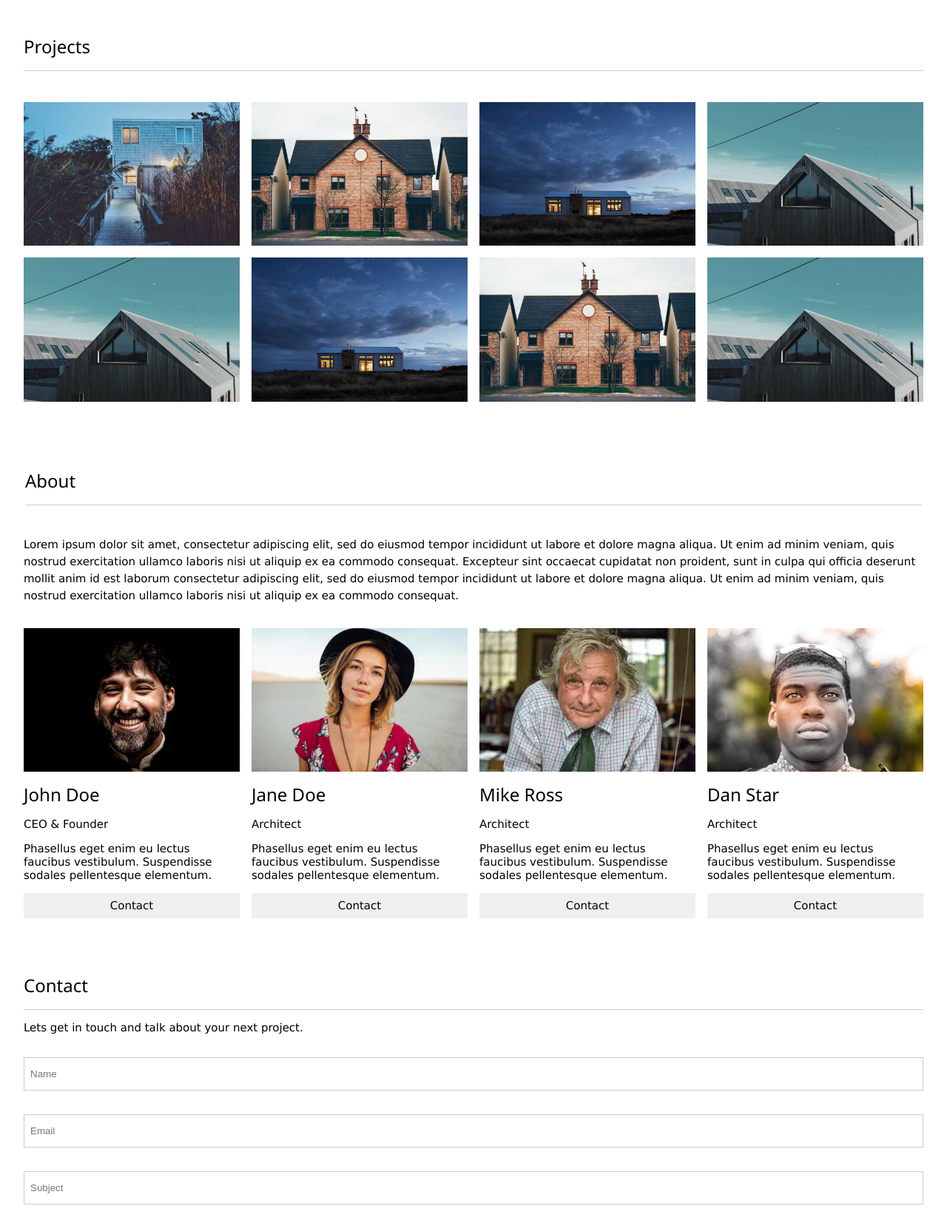
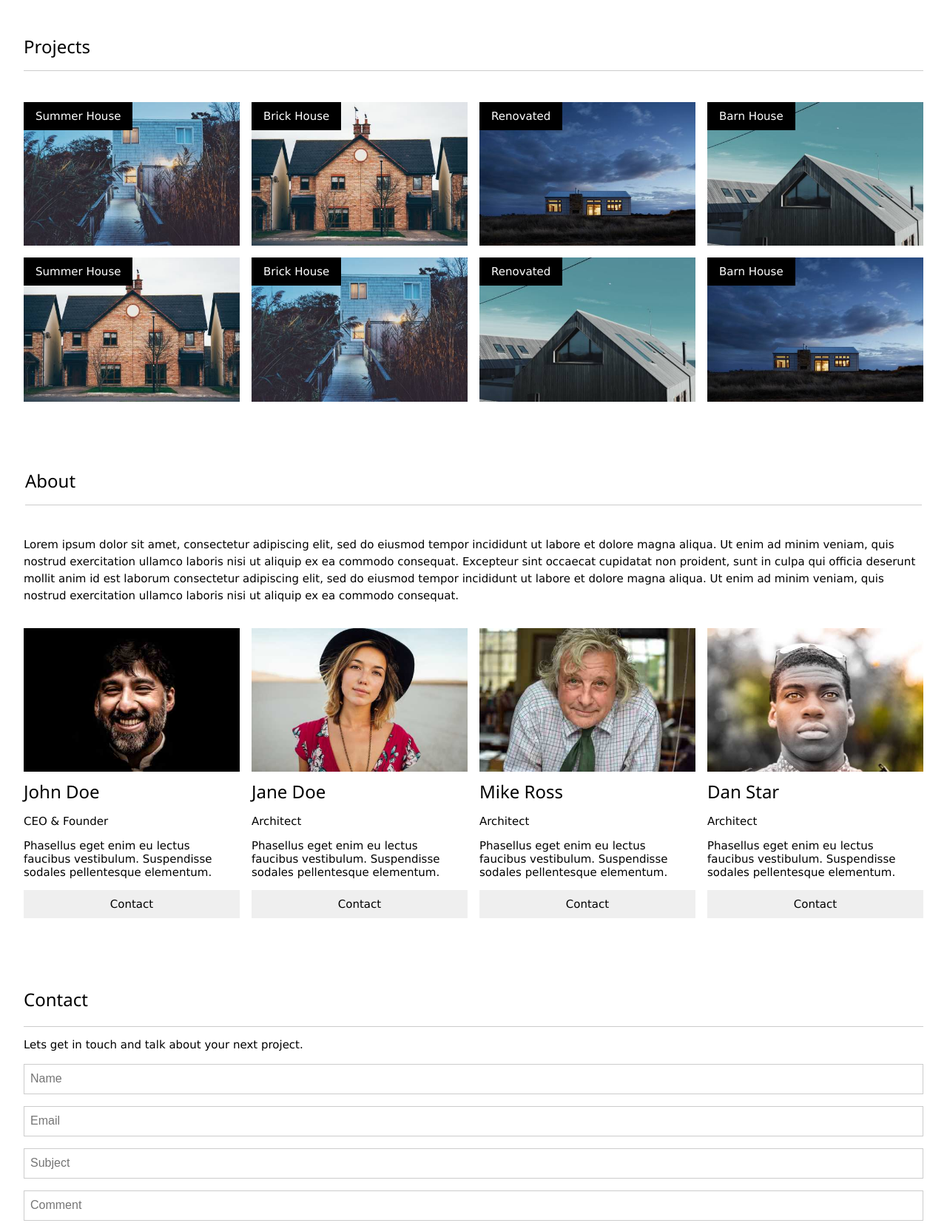
Before and after one commit to Ubaid-raza1/template-6, a plain HTML site: page index.html in a window 1280 px wide. Shown: the part 740-2393 px from the top of the page at 74% size. Drawn offline with Linux system fonts and the light colour scheme.

Commit message:
changing

```diff
--- a/index.html
+++ b/index.html
@@ -8,6 +8,7 @@
     <link rel="stylesheet" href="style.css" />
   </head>
   <body>
+    <div class="main">
     <div class="first-main">
       <div class="container-1">
         <div class="navbar">
@@ -21,7 +22,10 @@
           </div>
         </div>
         <div class="head-1">
-          <span><b class="head-back"> BR</b><span class="head"> Architects</span></span>
+          <span
+            ><b class="head-back"> BR</b
+            ><span class="head"> Architects</span></span
+          >
         </div>
       </div>
       <div class="second-main">
@@ -31,22 +35,40 @@
           </div>
           <div class="main-img-1">
             <div class="img-1">
-              <!-- <figure> -->
-
-              <img src="./images/house1.jpg" alt="" class="after-img" />
-              <figcaption></figcaption>
-              <!-- </figure> -->
-
-              <img src="./images/house2.jpg" alt="" class="after-img" />
-
-              <img src="./images/house3.jpg" alt="" class="after-img" />
-              <img src="./images/house4.jpg" alt="" class="after-img" />
+              <div class="img-1-1">
+                <div class="img-footer-1">summer house</div>
+                <img src="./images/house1.jpg" alt=""  />
+              </div>
+              <div class="img-1-1">
+                <span class="img-footer-1">brick house</span>
+                <img src="./images/house2.jpg" alt=""  />
+              </div>
+              <div class="img-1-1">
+              <div class="img-footer-1">renovated</div>
+              <img src="./images/house3.jpg" alt=""  />
+            </div>
+            <div class="img-1-1">
+                <div class="img-footer-1">barn house</div>
+              <img src="./images/house4.jpg" alt=""  />
+            </div>
           </div>
           <div class="img-2">
-              <img src="./images/house4.jpg" alt="" class="before-img" />
-              <img src="./images/house3.jpg" alt="" class="before-img" />
-              <img src="./images/house2.jpg" alt="" class="before-img" />
-              <img src="./images/house4.jpg" alt="" class="before-img" />
+            <div class="img-1-2">
+            <div class="img-footer-2">summer house</div>
+            <img src="./images/house2.jpg" alt=""  />
+          </div>
+          <div class="img-1-2">
+            <div class="img-footer-2">brick house</div>
+            <img src="./images/house1.jpg" alt=""  />
+          </div>
+          <div class="img-1-2">
+            <div class="img-footer-2">renovated</div>
+            <img src="./images/house4.jpg" alt=""  />
+          </div>
+          <div class="img-1-2">
+            <div class="img-footer-2">barn house</div>
+            <img src="./images/house3.jpg" alt=""  />
+          </div>
           </div>
         </div>
       </div>
@@ -145,17 +167,17 @@
           </form>
         </div>
       </div>
-        <div class="container-5">
-          <div class="img-3">
-            <img src="./images/last-img.jpg" alt="" class="last-img" />
+      <div class="container-5 img-3">
+
+          <img src="./images/last-img.jpg" alt="" class="" />
+
       </div>
     </div>
-      </div>
-      <div class="container-6">
+    <!-- <div class="container-6"> -->
       <footer>
-          <p>powered by<a href="">w3.css</a></p>
+        <p>Powered by <a href="">w3.css</a></p>
       </footer>
-      </div>
+    <!-- </div> -->
   </div>
   </body>
 </html>
--- a/style.css
+++ b/style.css
@@ -22,7 +22,7 @@ html {
     color: #000;
     display: flex;
     justify-content: space-between;
-    padding: 10px 0px;
+    padding: 10px 0px 11px 0px;
     font-family: Verdana, sans-serif;
     z-index: 1;
     position: fixed;
@@ -101,7 +101,6 @@ html {
     padding: 16px 0px;
     margin: 10px 0px;
     border-bottom: 1px #ccc solid;
-
 }
 
 .head-2 {
@@ -114,24 +113,52 @@ html {
 
 .img-1 {
     display: flex;
-    flex-direction: row;
-    justify-content: space-around;
     margin-bottom: 16px !important;
 }
 
-.after-img {
-    width: 24.99999%;
+.img-footer-1 {
+    position: absolute;
+    padding: 10px 16px;
+    background-color: #000;
+    color: #fff;
+    font-size: 15px;
+    font-family: Verdana, sans-serif;
+    text-transform: capitalize;
+}
+
+.img-1-1 {
+    position: relative;
+    width: 100%;
     padding: 0px 8px;
+}
+
+.img-1-1>img {
+    width: 100%;
 }
 
 .img-2 {
     display: flex;
+}
+
+.img-1-2 {
+    width: 100%;
+    padding: 0px 8px;
+    position: relative;
+}
+
+.img-1-2>img {
+    width: 100%;
 
 }
 
-.before-img {
-    width: 24.99999%;
-    padding: 0px 8px;
+.img-footer-2 {
+    position: absolute;
+    padding: 10px 16px;
+    background-color: #000;
+    color: #fff;
+    font-size: 15px;
+    font-family: Verdana, sans-serif;
+    text-transform: capitalize;
 }
 
 /* step 3 */
@@ -190,7 +217,7 @@ html {
 
 .card-btn {
     width: 100%;
-    padding: 8px 16px;
+    padding: 10px 16px;
     font-size: 15px;
     font-family: Verdana, sans-serif;
     border: none;
@@ -205,6 +232,7 @@ html {
 /* step 4 */
 .container-4 {
     padding: 32px 16px;
+    margin-top: 15px;
 }
 
 .head-4>h3 {
@@ -212,7 +240,7 @@ html {
     font-family: 'Segoe UI', Arial, sans-serif;
     font-weight: 400;
     text-transform: capitalize;
-    padding: 16px 0px;
+    padding: 20px 0px;
     margin: 10px 0px;
     border-bottom: 1px #ccc solid;
 }
@@ -225,19 +253,24 @@ html {
 
 input {
     width: 100%;
-    padding: 14px 8px;
-    margin: 16px 0px;
+    padding: 12px 8px;
+    margin: 2px 0px 14px 0px;
     border: #ccc 1px solid;
 }
 
+input::-webkit-input-placeholder {
+    font-size: 16px;
+}
+
 .form-btn {
-    padding: 8px 16px;
-    margin: 16px 0px;
+    padding: 10px 16px 11px 16px;
+    margin: 15px 0px 15px 0px;
     background-color: #000;
     color: #fff;
-    text-transform: capitalize;
+    text-transform: uppercase;
     font-size: 15px;
     border: none;
+    font-family: Verdana, sans-serif;
 }
 
 
@@ -247,20 +280,28 @@ input {
 }
 
 /* step 5 */
+img {
+    vertical-align: middle;
+    border-style: none;
+}
 
-.last-img {
+.img-3>img {
+    padding: 0.15px 16px;
     width: 100%;
     height: 100%;
 }
 
 /* step 6 */
-.container-6 {
+.container-6 {}
+
+footer {
+    /* padding: 16px 0px; */
+    padding-top: 18px;
+    padding-bottom: 19px;
     background-color: #000;
     color: #fff;
-}
+    width: 100%;
 
-footer {
-    padding: 16px 0px;
 }
 
 footer>p {
@@ -268,12 +309,14 @@ footer>p {
     text-align: center;
     font-family: Verdana, sans-serif;
     font-size: 15px;
-    text-transform: capitalize;
 }
 
 footer,
 p>a {
     color: #fff;
+    word-spacing: 0px;
+    /* margin-left: 2px; */
+    /* vertical-align: middle; */
 }
 
 /* media query */
@@ -281,29 +324,34 @@ p>a {
     .img-1 {
         display: flex;
         flex-wrap: wrap;
-        width: 100%;
+        margin-bottom: 0 !important;
 
     }
 
-    .after-img {
+    .img-1-1 {
         width: 50%;
-        padding: 0px 8px;
-        margin-bottom: 12px;
+    }
+
+    .img-1-1>img {
+        width: 100%;
+        padding-bottom: 14px;
 
     }
 
     .img-2 {
         display: flex;
         flex-wrap: wrap;
-        width: 100%;
 
     }
 
-    .before-img {
-        margin-top: 0;
+    .img-1-2 {
         width: 50%;
-        padding: 0px 8px;
-        margin-bottom: 12px;
+    }
+
+
+    .img-1-2>img {
+        width: 100%;
+        padding-bottom: 14px;
     }
 
     .card-container {
@@ -315,7 +363,8 @@ p>a {
     .card {
         width: 50%;
     }
-    .container-1{
+
+    .container-1 {
         height: 100vh;
     }
 }
@@ -328,22 +377,30 @@ p>a {
     .img-1 {
         display: flex;
         flex-direction: column;
+
+    }
+
+    .img-1-1 {
         width: 100%;
     }
 
-    .after-img {
+    .img-1-1>img {
         width: 100%;
     }
 
     .img-2 {
         display: flex;
         flex-direction: column;
+    }
+
+    .img-1-2 {
         width: 100%;
     }
 
-    .before-img {
+    .img-1-2>img {
         width: 100%;
     }
+
 
     .card-container {
         display: flex;
@@ -354,10 +411,12 @@ p>a {
     .card {
         width: 100%;
     }
-    .head{
+
+    .head {
         display: none;
     }
-    .container-1{
+
+    .container-1 {
         height: 100vh;
     }
 }
```
Lines whose indentation alone changed are shown as unchanged.
